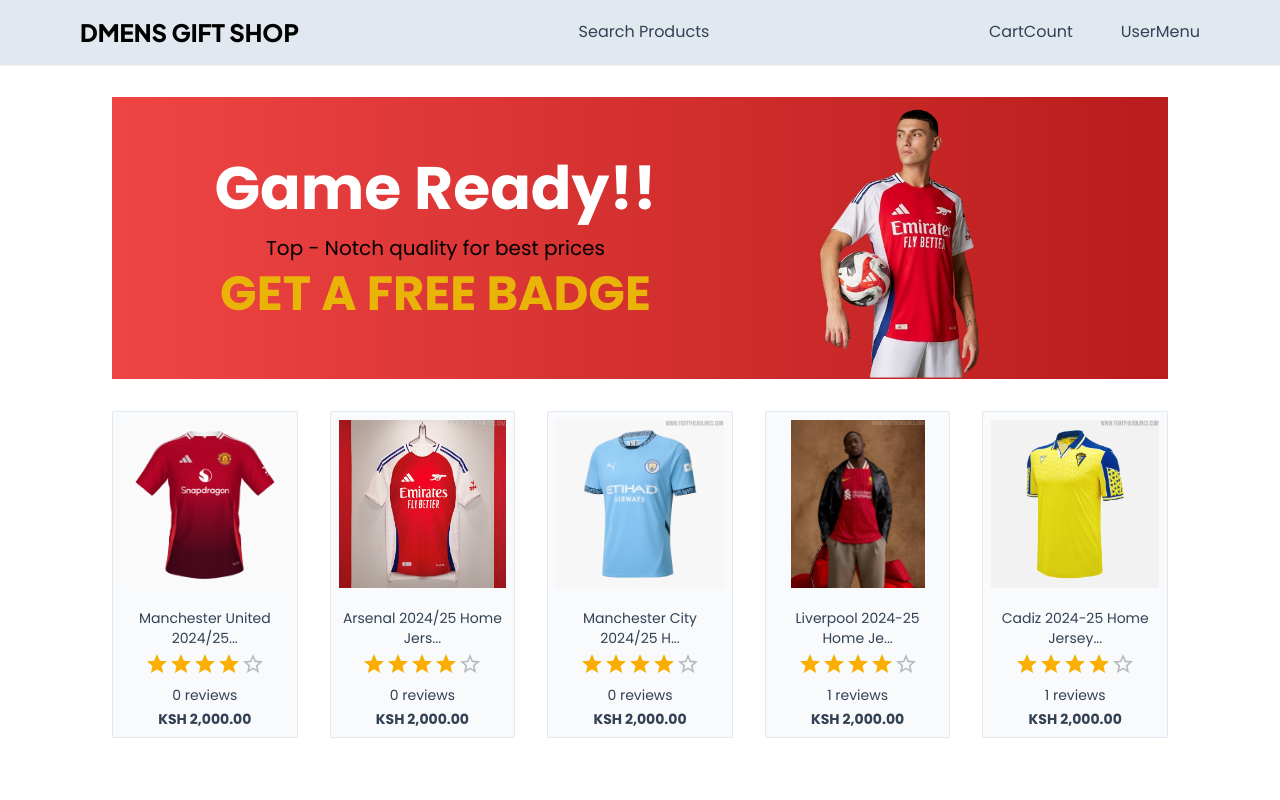
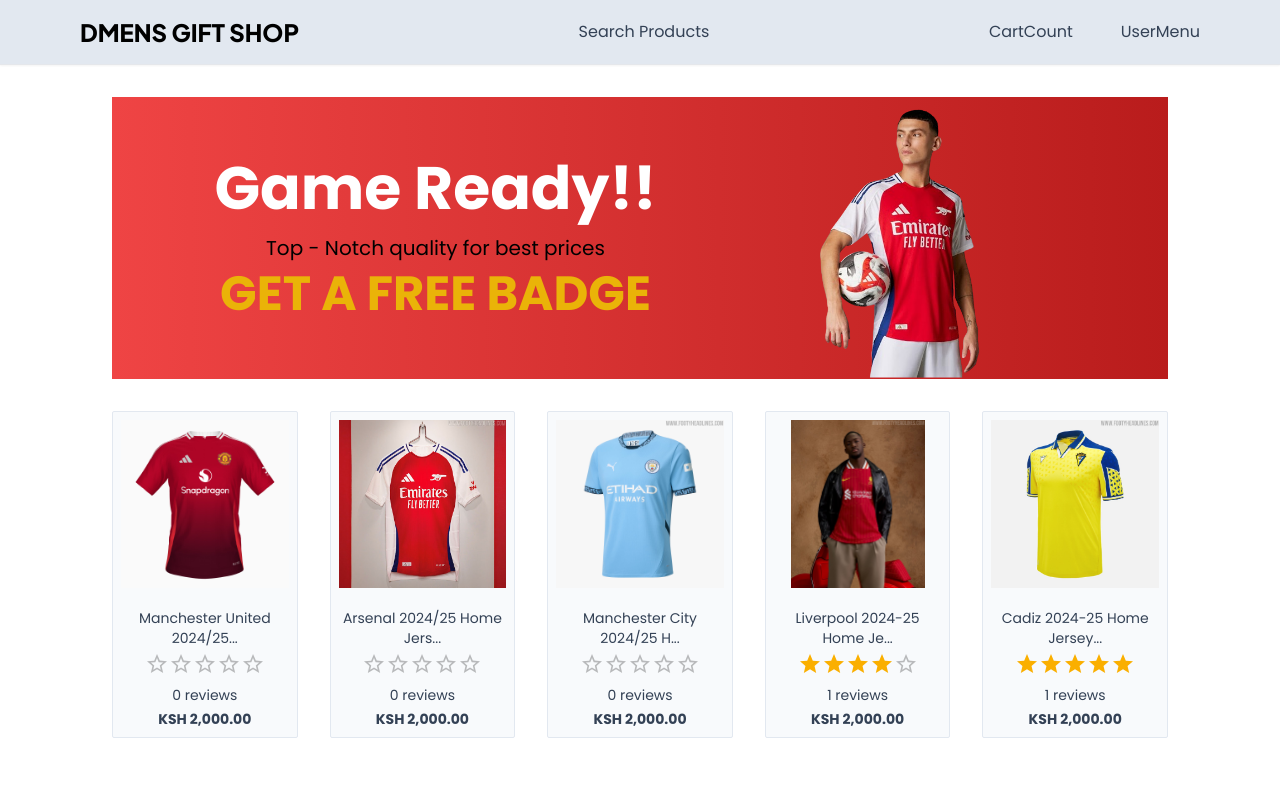
Before and after one commit to DenzelMswazi/dmens, a Next.js app: page / in a window 1280 px wide. Shown: the top 800 px of the page. Built offline with nearby package versions, Linux system fonts and the light colour scheme.

Commit message:
pass product Rating prop

```diff
--- a/app/components/products/ProductCard.tsx
+++ b/app/components/products/ProductCard.tsx
@@ -28,7 +28,7 @@
               {truncateText(data.name)}
            </div>
             <div>
-                <Rating value={4} readOnly/>
+                <Rating value={productRating} readOnly/>
             </div>
             <div>{data.reviews.length} reviews</div>
             <div className="font-semibold">{formatPrice(data.price)}</div>
```
